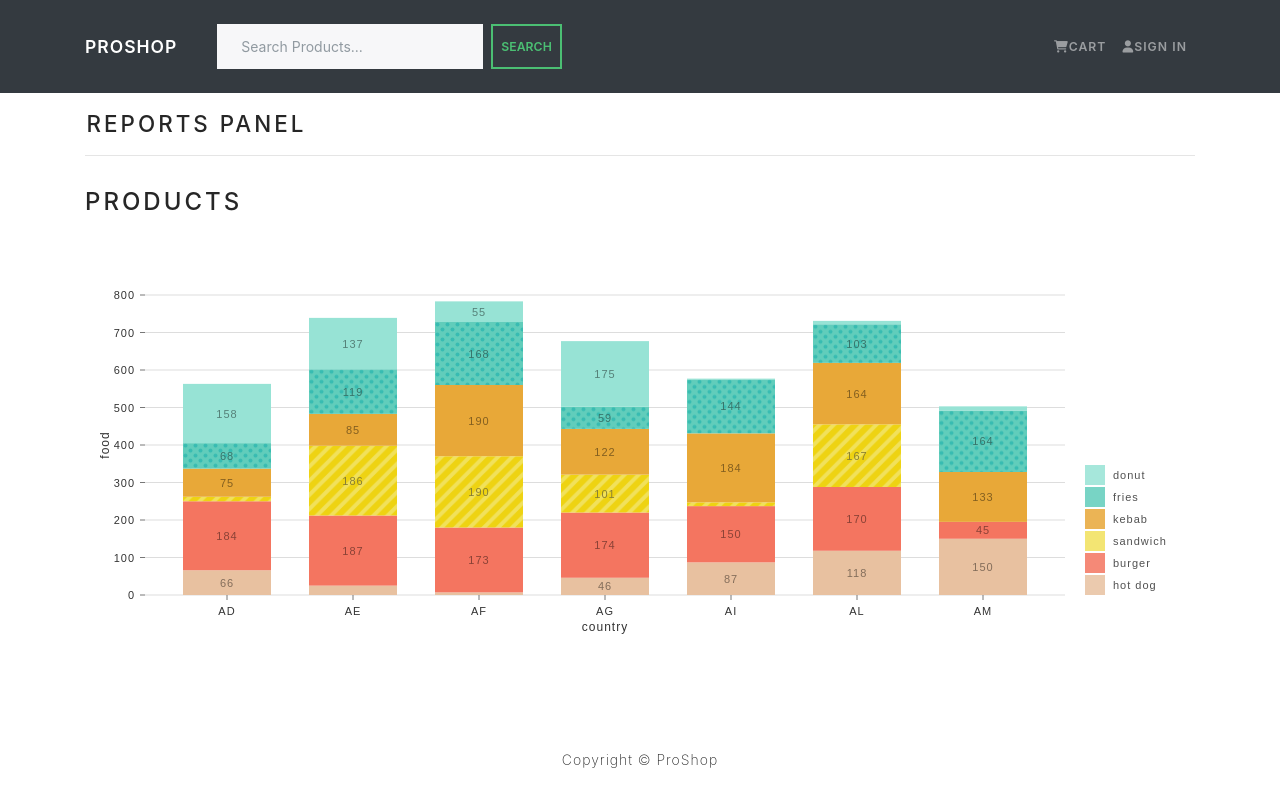
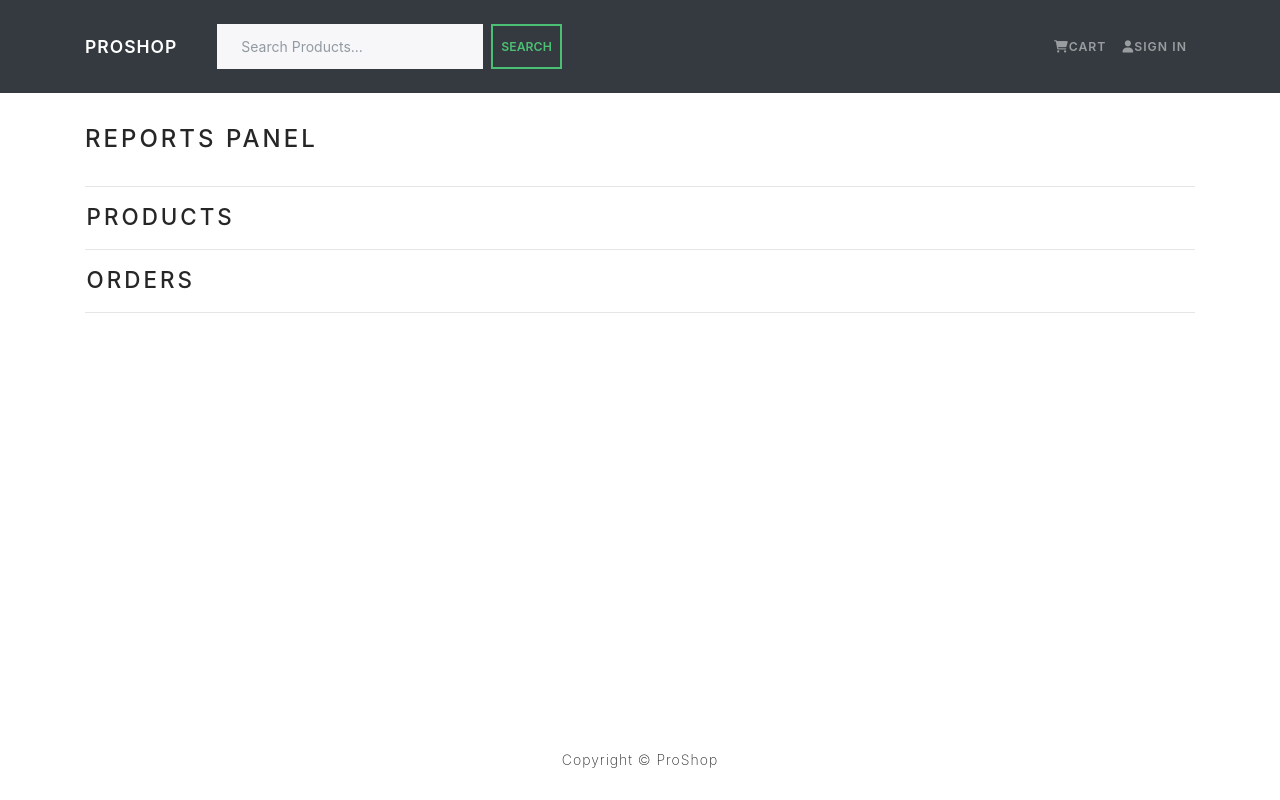
Before and after one commit to Juanchobostero/ecommerce-reactjs, a React (Create React App) app in the folder frontend/: page /admin/reports in a window 1280 px wide. Built offline with nearby package versions, Linux system fonts and the light colour scheme.

Commit message:
ECheck the best admin grid and libraries for chart components

```diff
--- a/frontend/src/screens/ReportScreen.js
+++ b/frontend/src/screens/ReportScreen.js
@@ -1,6 +1,5 @@
 import React, { useEffect } from 'react';
 import { notification } from 'antd';
-import { ResponsiveBar } from '@nivo/bar'
 
 const ReportScreen = () => {
 
@@ -16,239 +15,16 @@ const ReportScreen = () => {
       openNotificationWithIcon('info');
     }, []);
 
-    const data = [
-      {
-        "country": "AD",
-        "hot dog": 66,
-        "hot dogColor": "hsl(141, 70%, 50%)",
-        "burger": 184,
-        "burgerColor": "hsl(130, 70%, 50%)",
-        "sandwich": 12,
-        "sandwichColor": "hsl(291, 70%, 50%)",
-        "kebab": 75,
-        "kebabColor": "hsl(136, 70%, 50%)",
-        "fries": 68,
-        "friesColor": "hsl(266, 70%, 50%)",
-        "donut": 158,
-        "donutColor": "hsl(170, 70%, 50%)"
-      },
-      {
-        "country": "AE",
-        "hot dog": 25,
-        "hot dogColor": "hsl(333, 70%, 50%)",
-        "burger": 187,
-        "burgerColor": "hsl(318, 70%, 50%)",
-        "sandwich": 186,
-        "sandwichColor": "hsl(78, 70%, 50%)",
-        "kebab": 85,
-        "kebabColor": "hsl(274, 70%, 50%)",
-        "fries": 119,
-        "friesColor": "hsl(29, 70%, 50%)",
-        "donut": 137,
-        "donutColor": "hsl(179, 70%, 50%)"
-      },
-      {
-        "country": "AF",
-        "hot dog": 7,
-        "hot dogColor": "hsl(167, 70%, 50%)",
-        "burger": 173,
-        "burgerColor": "hsl(185, 70%, 50%)",
-        "sandwich": 190,
-        "sandwichColor": "hsl(70, 70%, 50%)",
-        "kebab": 190,
-        "kebabColor": "hsl(324, 70%, 50%)",
-        "fries": 168,
-        "friesColor": "hsl(311, 70%, 50%)",
-        "donut": 55,
-        "donutColor": "hsl(196, 70%, 50%)"
-      },
-      {
-        "country": "AG",
-        "hot dog": 46,
-        "hot dogColor": "hsl(298, 70%, 50%)",
-        "burger": 174,
-        "burgerColor": "hsl(72, 70%, 50%)",
-        "sandwich": 101,
-        "sandwichColor": "hsl(219, 70%, 50%)",
-        "kebab": 122,
-        "kebabColor": "hsl(66, 70%, 50%)",
-        "fries": 59,
-        "friesColor": "hsl(101, 70%, 50%)",
-        "donut": 175,
-        "donutColor": "hsl(117, 70%, 50%)"
-      },
-      {
-        "country": "AI",
-        "hot dog": 87,
-        "hot dogColor": "hsl(166, 70%, 50%)",
-        "burger": 150,
-        "burgerColor": "hsl(273, 70%, 50%)",
-        "sandwich": 10,
-        "sandwichColor": "hsl(11, 70%, 50%)",
-        "kebab": 184,
-        "kebabColor": "hsl(58, 70%, 50%)",
-        "fries": 144,
-        "friesColor": "hsl(319, 70%, 50%)",
-        "donut": 2,
-        "donutColor": "hsl(299, 70%, 50%)"
-      },
-      {
-        "country": "AL",
-        "hot dog": 118,
-        "hot dogColor": "hsl(110, 70%, 50%)",
-        "burger": 170,
-        "burgerColor": "hsl(164, 70%, 50%)",
-        "sandwich": 167,
-        "sandwichColor": "hsl(24, 70%, 50%)",
-        "kebab": 164,
-        "kebabColor": "hsl(208, 70%, 50%)",
-        "fries": 103,
-        "friesColor": "hsl(259, 70%, 50%)",
-        "donut": 9,
-        "donutColor": "hsl(330, 70%, 50%)"
-      },
-      {
-        "country": "AM",
-        "hot dog": 150,
-        "hot dogColor": "hsl(355, 70%, 50%)",
-        "burger": 45,
-        "burgerColor": "hsl(246, 70%, 50%)",
-        "sandwich": 0,
-        "sandwichColor": "hsl(160, 70%, 50%)",
-        "kebab": 133,
-        "kebabColor": "hsl(349, 70%, 50%)",
-        "fries": 164,
-        "friesColor": "hsl(354, 70%, 50%)",
-        "donut": 11,
-        "donutColor": "hsl(54, 70%, 50%)"
-      }
-    ]
-
-
     return (
         <>
-            <h1>Reports Panel</h1>
+            <h3>Reports Panel</h3>
             <hr></hr>
-            <h3>Products</h3>
-            <div style={{height: 400}}>
-              <ResponsiveBar
-                data={data}
-                keys={[
-                    'hot dog',
-                    'burger',
-                    'sandwich',
-                    'kebab',
-                    'fries',
-                    'donut'
-                ]}
-                indexBy="country"
-                margin={{ top: 50, right: 130, bottom: 50, left: 60 }}
-                padding={0.3}
-                valueScale={{ type: 'linear' }}
-                indexScale={{ type: 'band', round: true }}
-                colors={{ scheme: 'nivo' }}
-                defs={[
-                    {
-                        id: 'dots',
-                        type: 'patternDots',
-                        background: 'inherit',
-                        color: '#38bcb2',
-                        size: 4,
-                        padding: 1,
-                        stagger: true
-                    },
-                    {
-                        id: 'lines',
-                        type: 'patternLines',
-                        background: 'inherit',
-                        color: '#eed312',
-                        rotation: -45,
-                        lineWidth: 6,
-                        spacing: 10
-                    }
-                ]}
-                fill={[
-                    {
-                        match: {
-                            id: 'fries'
-                        },
-                        id: 'dots'
-                    },
-                    {
-                        match: {
-                            id: 'sandwich'
-                        },
-                        id: 'lines'
-                    }
-                ]}
-                borderColor={{
-                    from: 'color',
-                    modifiers: [
-                        [
-                            'darker',
-                            1.6
-                        ]
-                    ]
-                }}
-                axisTop={null}
-                axisRight={null}
-                axisBottom={{
-                    tickSize: 5,
-                    tickPadding: 5,
-                    tickRotation: 0,
-                    legend: 'country',
-                    legendPosition: 'middle',
-                    legendOffset: 32
-                }}
-                axisLeft={{
-                    tickSize: 5,
-                    tickPadding: 5,
-                    tickRotation: 0,
-                    legend: 'food',
-                    legendPosition: 'middle',
-                    legendOffset: -40
-                }}
-                labelSkipWidth={12}
-                labelSkipHeight={12}
-                labelTextColor={{
-                    from: 'color',
-                    modifiers: [
-                        [
-                            'darker',
-                            1.6
-                        ]
-                    ]
-                }}
-                legends={[
-                    {
-                        dataFrom: 'keys',
-                        anchor: 'bottom-right',
-                        direction: 'column',
-                        justify: false,
-                        translateX: 120,
-                        translateY: 0,
-                        itemsSpacing: 2,
-                        itemWidth: 100,
-                        itemHeight: 20,
-                        itemDirection: 'left-to-right',
-                        itemOpacity: 0.85,
-                        symbolSize: 20,
-                        effects: [
-                            {
-                                on: 'hover',
-                                style: {
-                                    itemOpacity: 1
-                                }
-                            }
-                        ]
-                    }
-                ]}
-                role="application"
-                ariaLabel="Nivo bar chart demo"
-                barAriaLabel={function(e){return e.id+": "+e.formattedValue+" in country: "+e.indexValue}}
-            />
-            </div>
+            <h1>Products</h1>
 
+            <hr></hr>
+            <h1>Orders</h1>
+
+            <hr></hr>
         </>
     )
 }
```
